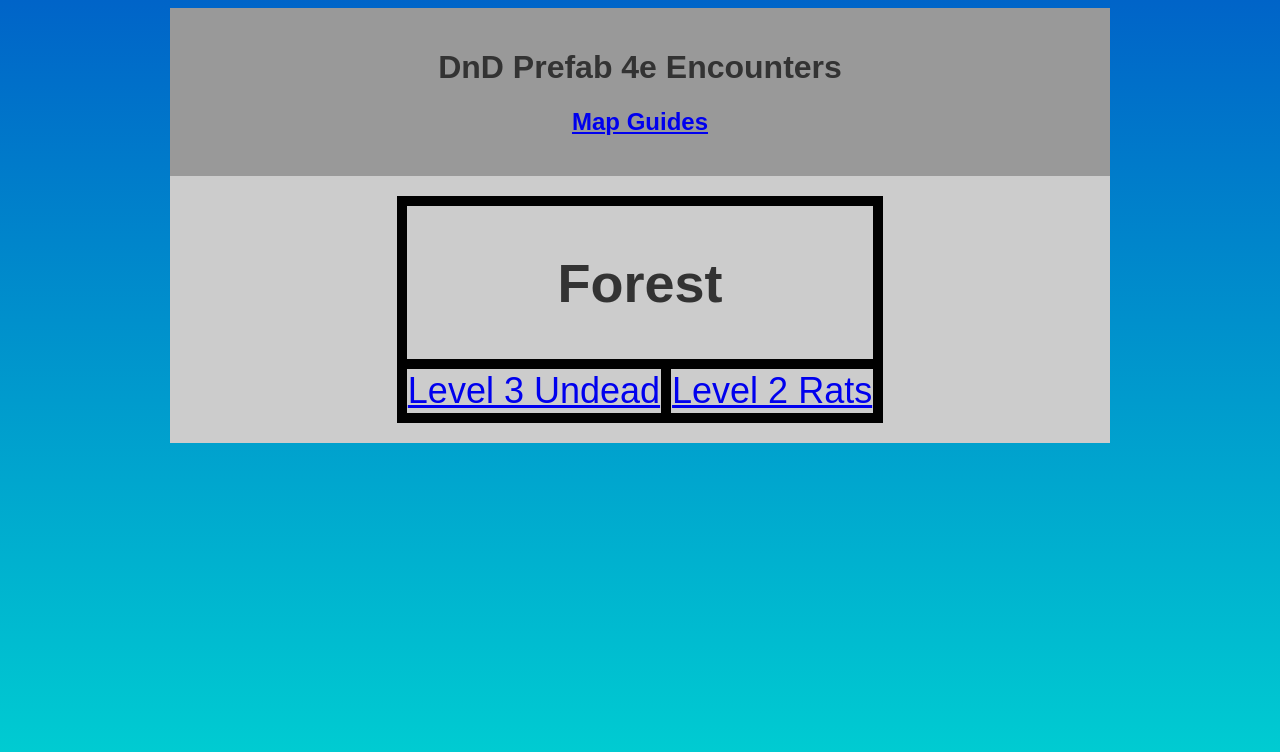
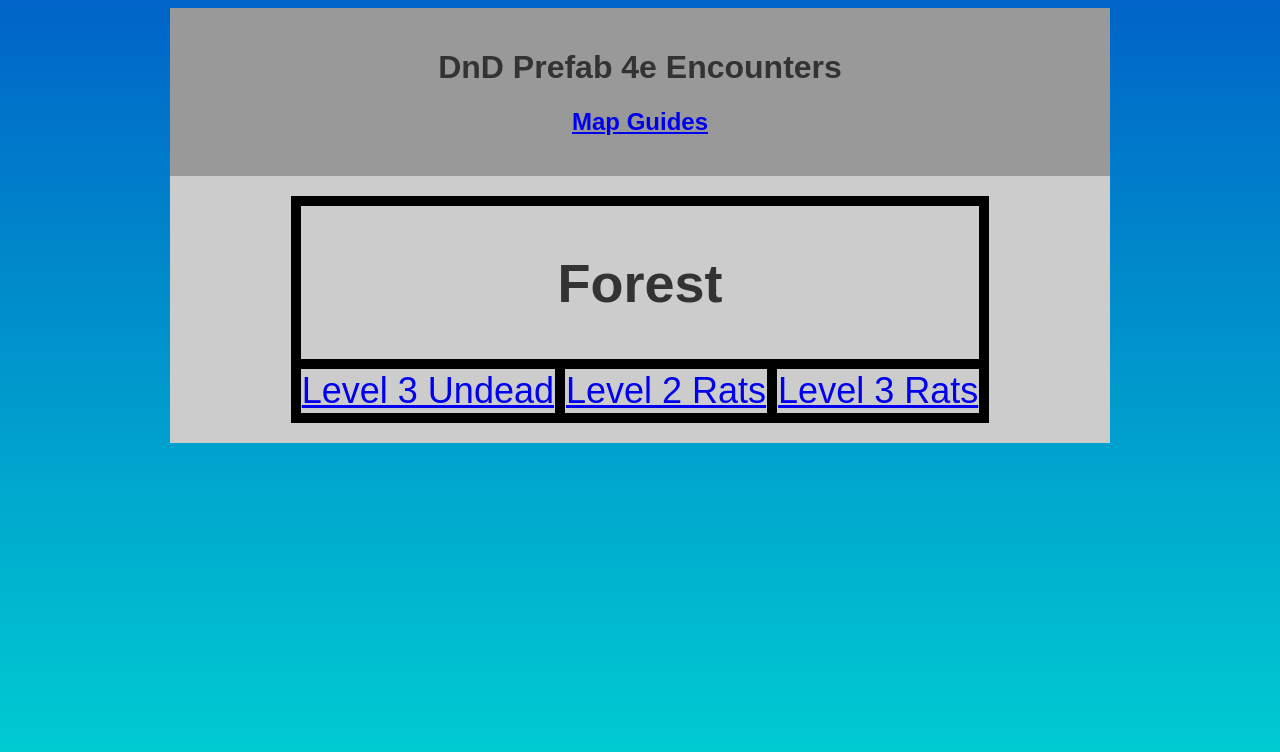
Before and after one commit to zeeky46334/zeeky46334.github.io, a plain HTML site: page index.html in a window 1280 px wide. Drawn offline with Linux system fonts and the light colour scheme.

Commit message:
Update index.html

```diff
--- a/index.html
+++ b/index.html
@@ -18,6 +18,7 @@
   <tr>
     <td><a href="3undead.html">Level 3 Undead</a></td>
     <td><a href="2rats.html">Level 2 Rats</a></td>
+	<td><a href="3rats.html">Level 3 Rats</a></td>
   </tr>
 </table>
 </section>
```
